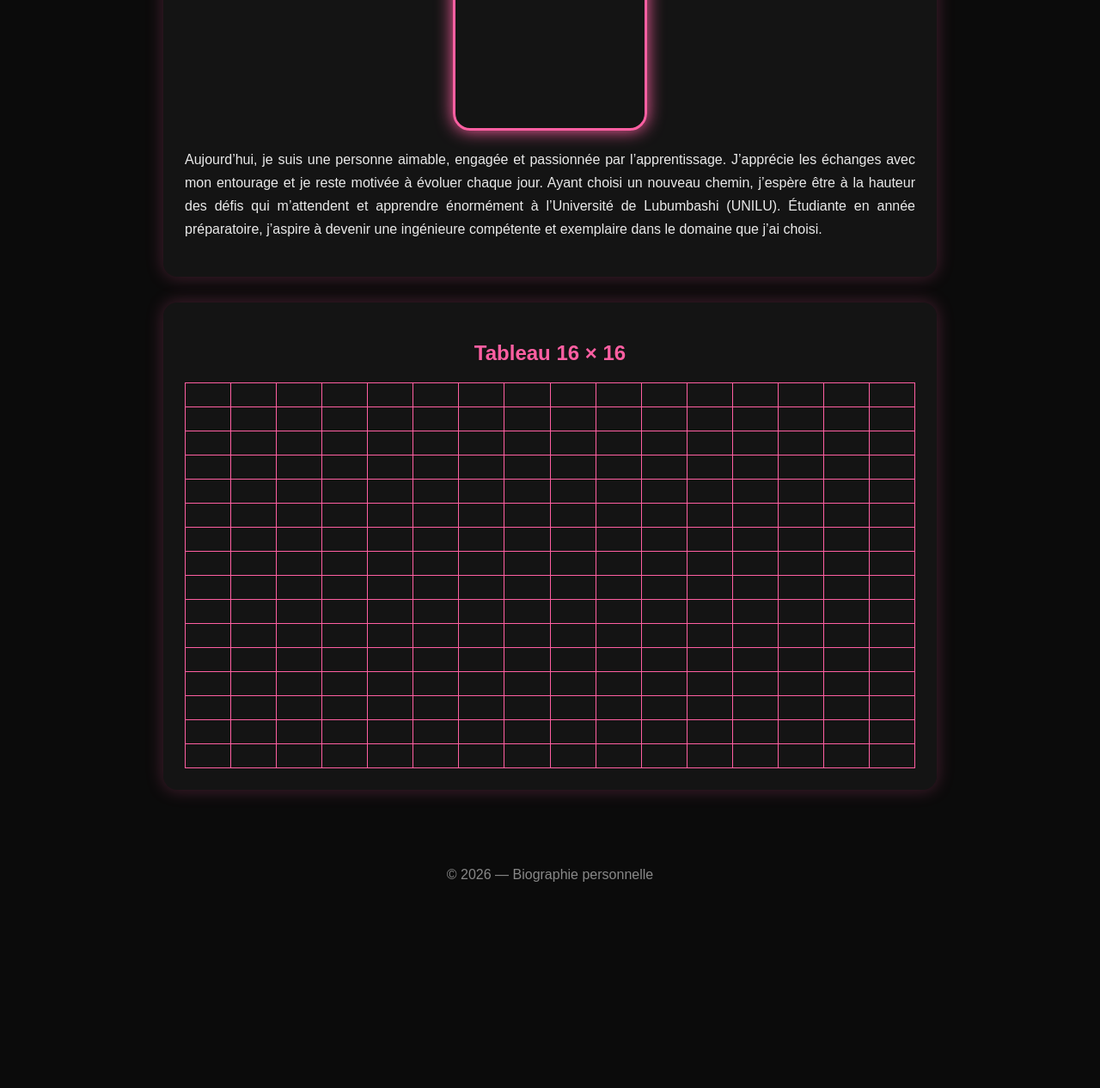
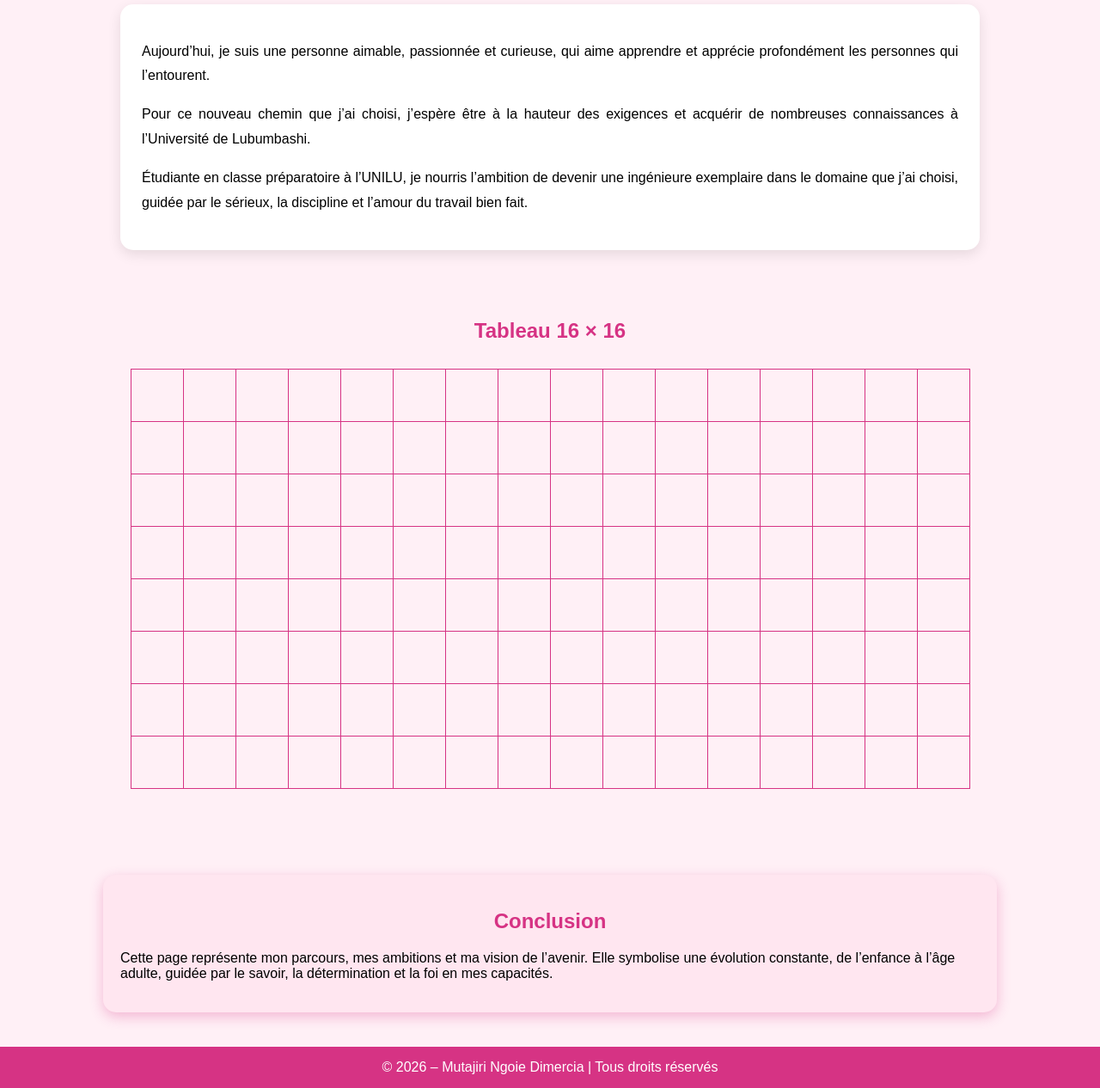
Before and after one commit to dimerciamutajiri/Dimercia-biographie-, a plain HTML site: page index.html in a window 1280 px wide. Shown: the part 872-2138 px from the top of the page at 86% size. Before the commit the page ends 1919 px from the top, so only its background shows below. Drawn offline with Linux system fonts and the light colour scheme.

Commit message:
Update index.html

```diff
--- a/index.html
+++ b/index.html
@@ -2,153 +2,177 @@
 <html lang="fr">
 <head>
   <meta charset="UTF-8">
-    <title>MUTAJIRI NGOIE DIMERCIA</title>
-    <meta name="viewport" content="width=device-width, initial-scale=1.0">
+  <title>Biographie - Mutajiri Ngoie Dimercia</title>
 
   <style>
     body {
+      font-family: Arial, sans-serif;
+      background: #fff0f6;
       margin: 0;
-            font-family: Arial, Helvetica, sans-serif;
-            background: #0b0b0b;
-            color: #eaeaea;
+      padding: 0;
     }
 
-        h1, h2 {
+    header {
+      background: #d63384;
+      color: white;
+      padding: 20px;
       text-align: center;
-            color: #ff5fa2;
     }
 
-        h1 {
-            margin-top: 30px;
-            letter-spacing: 2px;
+    section {
+      padding: 30px;
+      max-width: 1000px;
+      margin: auto;
     }
 
-        .container {
-            max-width: 900px;
-            margin: auto;
-            padding: 20px;
+    h2 {
+      color: #d63384;
+      text-align: center;
+      margin-bottom: 20px;
     }
 
-        .card {
-            background: #141414;
-            border-radius: 16px;
-            padding: 25px;
-            margin: 30px 0;
-            box-shadow: 0 0 20px rgba(255,95,162,0.25);
+    .photo {
+      width: 260px;
+      border-radius: 20px;
+      border: 4px solid #d63384;
+      display: block;
+      margin: 20px auto;
+      box-shadow: 0 8px 20px rgba(214, 51, 132, 0.3);
     }
 
-        .photo-box {
-            width: 220px;
-            height: 220px;
-            margin: 20px auto;
-            border-radius: 20px;
-            overflow: hidden;
-            border: 3px solid #ff5fa2;
-            box-shadow: 0 0 20px #ff5fa2;
+    .biographie {
+      background: white;
+      padding: 25px;
+      border-radius: 15px;
+      box-shadow: 0 5px 15px rgba(0,0,0,0.1);
+      line-height: 1.8;
+      text-align: justify;
     }
 
-        .photo-box img {
-            width: 100%;
-            height: 100%;
-            object-fit: cover;
+    table {
+      border-collapse: collapse;
+      margin: 30px auto;
     }
 
-        p {
-            text-align: justify;
-            line-height: 1.7;
+    table td {
+      border: 1px solid #d63384;
+      padding: 10px;
+      width: 40px;
+      height: 40px;
+      text-align: center;
     }
 
-        /* TABLEAU 16x16 */
-        table {
-            width: 100%;
-            border-collapse: collapse;
-            margin-top: 20px;
-        }
-
-        td {
-            border: 1px solid #ff5fa2;
-            height: 25px;
+    .table-rose {
+      background: #ffe6f0;
+      border-radius: 15px;
+      padding: 20px;
+      margin-top: 40px;
+      box-shadow: 0 5px 15px rgba(214, 51, 132, 0.3);
     }
 
     footer {
+      background: #d63384;
+      color: white;
       text-align: center;
-            margin: 40px 0 20px;
-            color: #888;
+      padding: 15px;
+      margin-top: 40px;
     }
   </style>
 </head>
+
 <body>
 
-    <h1>MUTAJIRI NGOIE DIMERCIA</h1>
-    <h2>Biographie personnelle</h2>
+<header>
+  <h1>Mutajiri Ngoie Dimercia</h1>
+  <p>Biographie personnelle</p>
+</header>
 
-    <div class="container">
+<section>
+  <h2>Photo d’enfance</h2>
+  <img src="IMG-20260119-WA3174.jpg" alt="Photo enfant" class="photo">
+</section>
 
-        <!-- ENFANCE -->
-        <div class="card">
-            <h2>Enfance</h2>
+<section>
+  <h2>Photo à l’âge adulte</h2>
+  <!-- Quand tu uploades la photo adulte, remplace adulte.jpg par son vrai nom -->
+  <img src="adulte.jpg" alt="Photo adulte" class="photo">
+</section>
 
-            <div class="photo-box">
-                <img src="images/enfance.jpg" alt="Photo enfance">
-            </div>
+<section>
+  <h2>Biographie</h2>
+  <div class="biographie">
+    <p>
+      Aujourd’hui, je suis une personne aimable, passionnée et curieuse, qui aime apprendre
+      et apprécie profondément les personnes qui l’entourent.
+    </p>
 
     <p>
-                À l’époque de mes 3 ans, encore inconsciente et ignorante du monde qui m’entourait,
-                j’étais déjà une enfant très curieuse et turbulente. Décrite par mon entourage
-                comme dynamique et attentive, j’aimais découvrir tout ce qui se trouvait autour
-                de moi. C’est à cette période que mes premiers pas dans l’apprentissage ont commencé,
-                posant ainsi les bases de ma passion actuelle et constituant le socle de mon
-                développement intellectuel et personnel.
+      Pour ce nouveau chemin que j’ai choisi, j’espère être à la hauteur des exigences
+      et acquérir de nombreuses connaissances à l’Université de Lubumbashi.
+    </p>
+
+    <p>
+      Étudiante en classe préparatoire à l’UNILU, je nourris l’ambition de devenir
+      une ingénieure exemplaire dans le domaine que j’ai choisi,
+      guidée par le sérieux, la discipline et l’amour du travail bien fait.
     </p>
   </div>
+</section>
 
-        <!-- PARCOURS ACTUEL -->
-        <div class="card">
-            <h2>Parcours actuel</h2>
-
-            <div class="photo-box">
-                <img src="images/adulte.jpg" alt="Photo adulte">
-            </div>
-
-            <p>
-                Aujourd’hui, je suis une personne aimable, engagée et passionnée par l’apprentissage.
-                J’apprécie les échanges avec mon entourage et je reste motivée à évoluer chaque jour.
-                Ayant choisi un nouveau chemin, j’espère être à la hauteur des défis qui m’attendent
-                et apprendre énormément à l’Université de Lubumbashi (UNILU). Étudiante en année
-                préparatoire, j’aspire à devenir une ingénieure compétente et exemplaire dans le
-                domaine que j’ai choisi.
-            </p>
-        </div>
-
-        <!-- TABLEAU 16 x 16 -->
-        <div class="card">
+<section>
   <h2>Tableau 16 × 16</h2>
-
   <table>
     <!-- 16 lignes -->
-                <tr><td></td><td></td><td></td><td></td><td></td><td></td><td></td><td></td><td></td><td></td><td></td><td></td><td></td><td></td><td></td><td></td></tr>
-                <tr><td></td><td></td><td></td><td></td><td></td><td></td><td></td><td></td><td></td><td></td><td></td><td></td><td></td><td></td><td></td><td></td></tr>
-                <tr><td></td><td></td><td></td><td></td><td></td><td></td><td></td><td></td><td></td><td></td><td></td><td></td><td></td><td></td><td></td><td></td></tr>
-                <tr><td></td><td></td><td></td><td></td><td></td><td></td><td></td><td></td><td></td><td></td><td></td><td></td><td></td><td></td><td></td><td></td></tr>
-                <tr><td></td><td></td><td></td><td></td><td></td><td></td><td></td><td></td><td></td><td></td><td></td><td></td><td></td><td></td><td></td><td></td></tr>
-                <tr><td></td><td></td><td></td><td></td><td></td><td></td><td></td><td></td><td></td><td></td><td></td><td></td><td></td><td></td><td></td><td></td></tr>
-                <tr><td></td><td></td><td></td><td></td><td></td><td></td><td></td><td></td><td></td><td></td><td></td><td></td><td></td><td></td><td></td><td></td></tr>
-                <tr><td></td><td></td><td></td><td></td><td></td><td></td><td></td><td></td><td></td><td></td><td></td><td></td><td></td><td></td><td></td><td></td></tr>
-                <tr><td></td><td></td><td></td><td></td><td></td><td></td><td></td><td></td><td></td><td></td><td></td><td></td><td></td><td></td><td></td><td></td></tr>
-                <tr><td></td><td></td><td></td><td></td><td></td><td></td><td></td><td></td><td></td><td></td><td></td><td></td><td></td><td></td><td></td><td></td></tr>
-                <tr><td></td><td></td><td></td><td></td><td></td><td></td><td></td><td></td><td></td><td></td><td></td><td></td><td></td><td></td><td></td><td></td></tr>
-                <tr><td></td><td></td><td></td><td></td><td></td><td></td><td></td><td></td><td></td><td></td><td></td><td></td><td></td><td></td><td></td><td></td></tr>
-                <tr><td></td><td></td><td></td><td></td><td></td><td></td><td></td><td></td><td></td><td></td><td></td><td></td><td></td><td></td><td></td><td></td></tr>
-                <tr><td></td><td></td><td></td><td></td><td></td><td></td><td></td><td></td><td></td><td></td><td></td><td></td><td></td><td></td><td></td><td></td></tr>
-                <tr><td></td><td></td><td></td><td></td><td></td><td></td><td></td><td></td><td></td><td></td><td></td><td></td><td></td><td></td><td></td><td></td></tr>
-                <tr><td></td><td></td><td></td><td></td><td></td><td></td><td></td><td></td><td></td><td></td><td></td><td></td><td></td><td></td><td></td><td></td></tr>
+    <!-- Chaque ligne contient 16 colonnes -->
+    <!-- Ligne 1 -->
+    <tr>
+      <td></td><td></td><td></td><td></td><td></td><td></td><td></td><td></td>
+      <td></td><td></td><td></td><td></td><td></td><td></td><td></td><td></td>
+    </tr>
+    <!-- Répété 16 fois -->
+    <!-- Tu peux remplir plus tard si besoin -->
+    <tr>
+      <td></td><td></td><td></td><td></td><td></td><td></td><td></td><td></td>
+      <td></td><td></td><td></td><td></td><td></td><td></td><td></td><td></td>
+    </tr>
+    <tr>
+      <td></td><td></td><td></td><td></td><td></td><td></td><td></td><td></td>
+      <td></td><td></td><td></td><td></td><td></td><td></td><td></td><td></td>
+    </tr>
+    <tr>
+      <td></td><td></td><td></td><td></td><td></td><td></td><td></td><td></td>
+      <td></td><td></td><td></td><td></td><td></td><td></td><td></td><td></td>
+    </tr>
+    <tr>
+      <td></td><td></td><td></td><td></td><td></td><td></td><td></td><td></td>
+      <td></td><td></td><td></td><td></td><td></td><td></td><td></td><td></td>
+    </tr>
+    <tr>
+      <td></td><td></td><td></td><td></td><td></td><td></td><td></td><td></td>
+      <td></td><td></td><td></td><td></td><td></td><td></td><td></td><td></td>
+    </tr>
+    <tr>
+      <td></td><td></td><td></td><td></td><td></td><td></td><td></td><td></td>
+      <td></td><td></td><td></td><td></td><td></td><td></td><td></td><td></td>
+    </tr>
+    <tr>
+      <td></td><td></td><td></td><td></td><td></td><td></td><td></td><td></td>
+      <td></td><td></td><td></td><td></td><td></td><td></td><td></td><td></td>
+    </tr>
   </table>
-        </div>
+</section>
 
-    </div>
+<section class="table-rose">
+  <h2>Conclusion</h2>
+  <p>
+    Cette page représente mon parcours, mes ambitions et ma vision de l’avenir.
+    Elle symbolise une évolution constante, de l’enfance à l’âge adulte,
+    guidée par le savoir, la détermination et la foi en mes capacités.
+  </p>
+</section>
 
 <footer>
-        © 2026 — Biographie personnelle
+  © 2026 – Mutajiri Ngoie Dimercia | Tous droits réservés
 </footer>
 
 </body>
```
Lines whose indentation alone changed are shown as unchanged.
